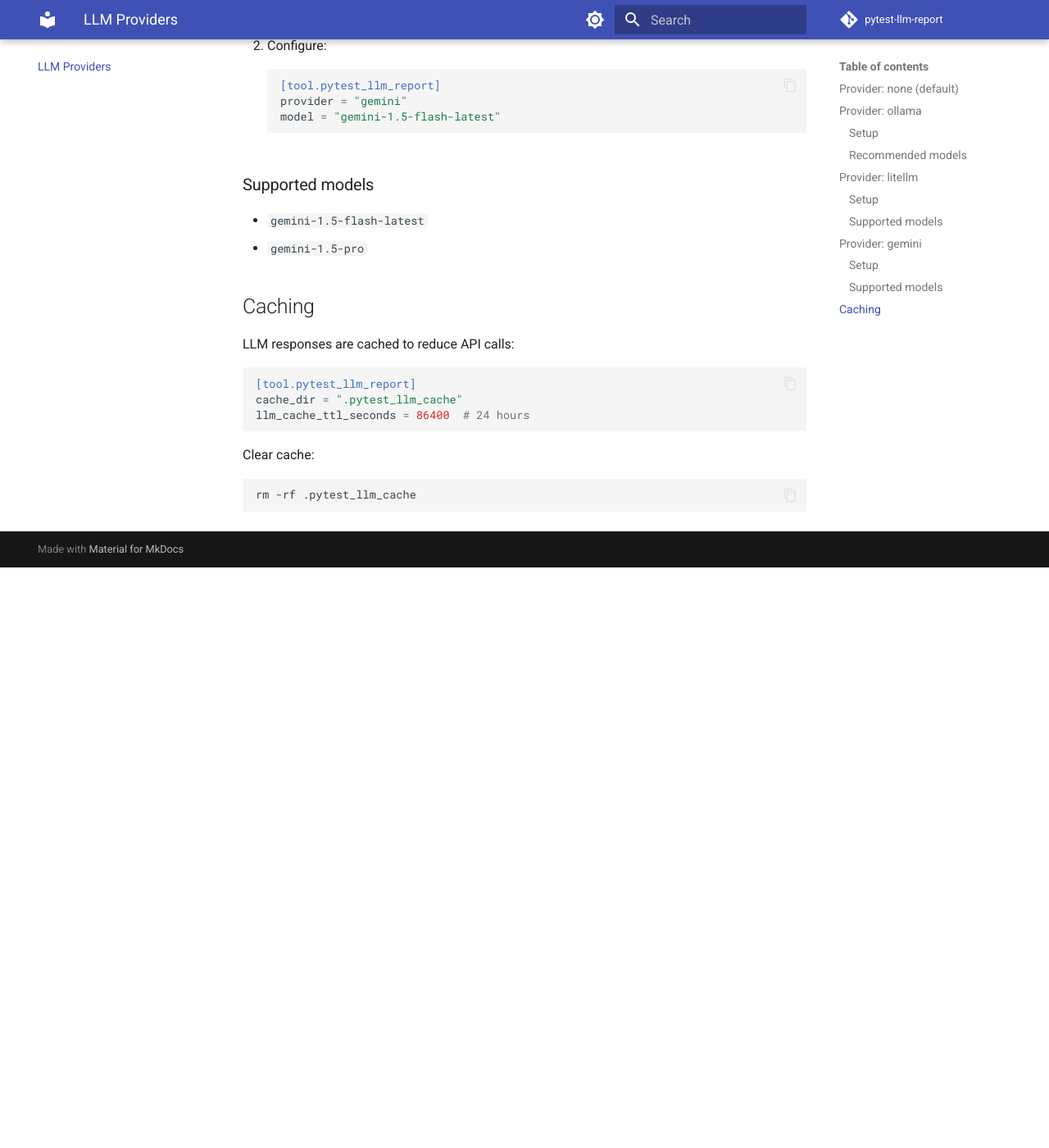
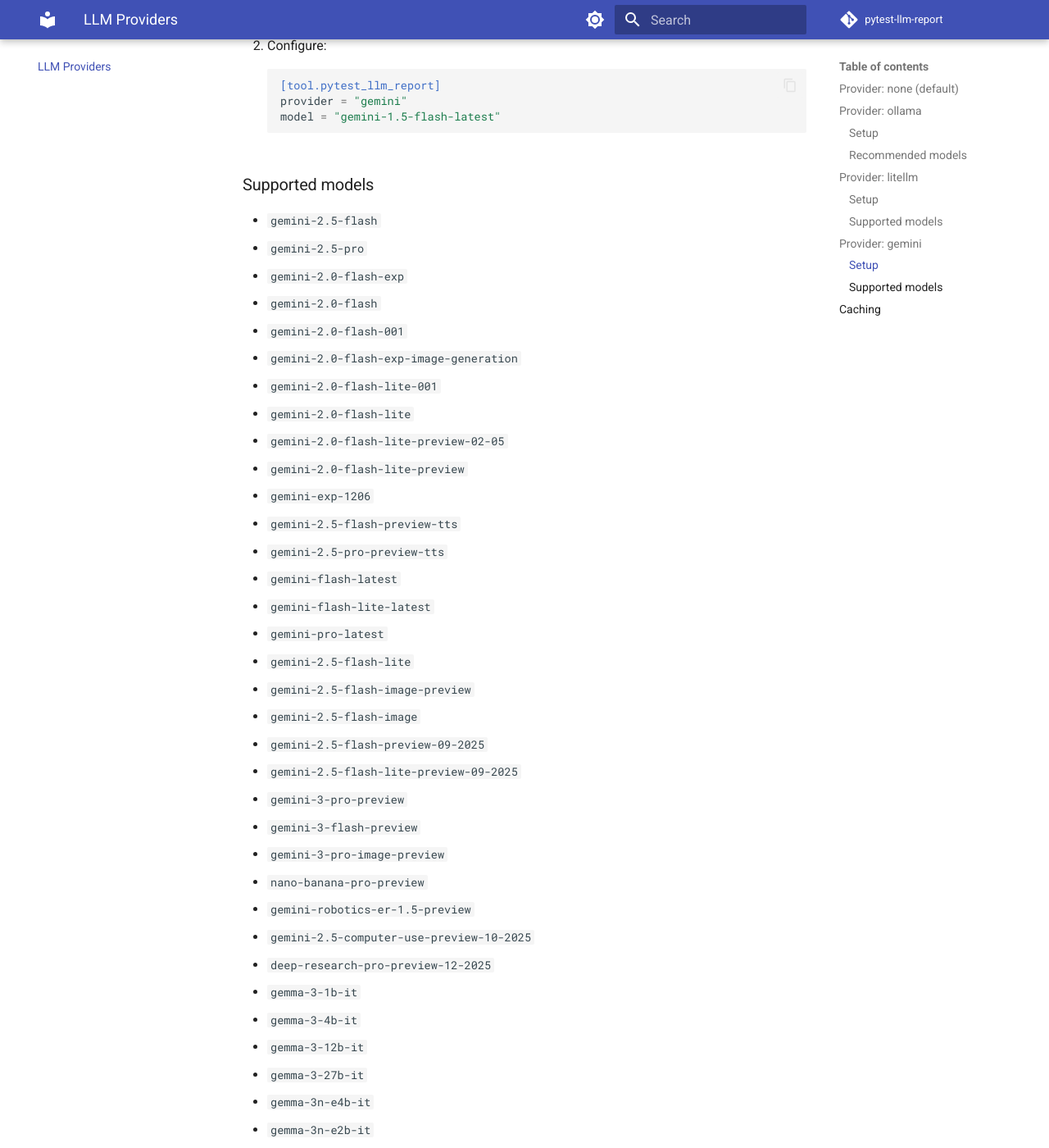
Before and after one commit to palakpsheth/pytest-llm-report, an MkDocs documentation site: the page built from docs/providers.md, in a window 1280 px wide and 1400 px high, scrolled down 2024 px. Shown: the whole window at 82% size. Built offline with MkDocs 1.6.1 and Material for MkDocs 9.7.7, drawn with Linux system fonts in a browser that asks for light colours; comment, search, counter and statistics services are not loaded; before the commit the page ends 2716 px from its top, so only the background shows below that.

Commit message:
Expand Gemini model list and update CI default

```diff
--- a/docs/providers.md
+++ b/docs/providers.md
@@ -82,8 +82,40 @@
 
 ### Supported models
 
-- `gemini-1.5-flash-latest`
-- `gemini-1.5-pro`
+- `gemini-2.5-flash`
+- `gemini-2.5-pro`
+- `gemini-2.0-flash-exp`
+- `gemini-2.0-flash`
+- `gemini-2.0-flash-001`
+- `gemini-2.0-flash-exp-image-generation`
+- `gemini-2.0-flash-lite-001`
+- `gemini-2.0-flash-lite`
+- `gemini-2.0-flash-lite-preview-02-05`
+- `gemini-2.0-flash-lite-preview`
+- `gemini-exp-1206`
+- `gemini-2.5-flash-preview-tts`
+- `gemini-2.5-pro-preview-tts`
+- `gemini-flash-latest`
+- `gemini-flash-lite-latest`
+- `gemini-pro-latest`
+- `gemini-2.5-flash-lite`
+- `gemini-2.5-flash-image-preview`
+- `gemini-2.5-flash-image`
+- `gemini-2.5-flash-preview-09-2025`
+- `gemini-2.5-flash-lite-preview-09-2025`
+- `gemini-3-pro-preview`
+- `gemini-3-flash-preview`
+- `gemini-3-pro-image-preview`
+- `nano-banana-pro-preview`
+- `gemini-robotics-er-1.5-preview`
+- `gemini-2.5-computer-use-preview-10-2025`
+- `deep-research-pro-preview-12-2025`
+- `gemma-3-1b-it`
+- `gemma-3-4b-it`
+- `gemma-3-12b-it`
+- `gemma-3-27b-it`
+- `gemma-3n-e4b-it`
+- `gemma-3n-e2b-it`
 
 ## Caching
 
```
Also changed, not shown: 1 other file.
